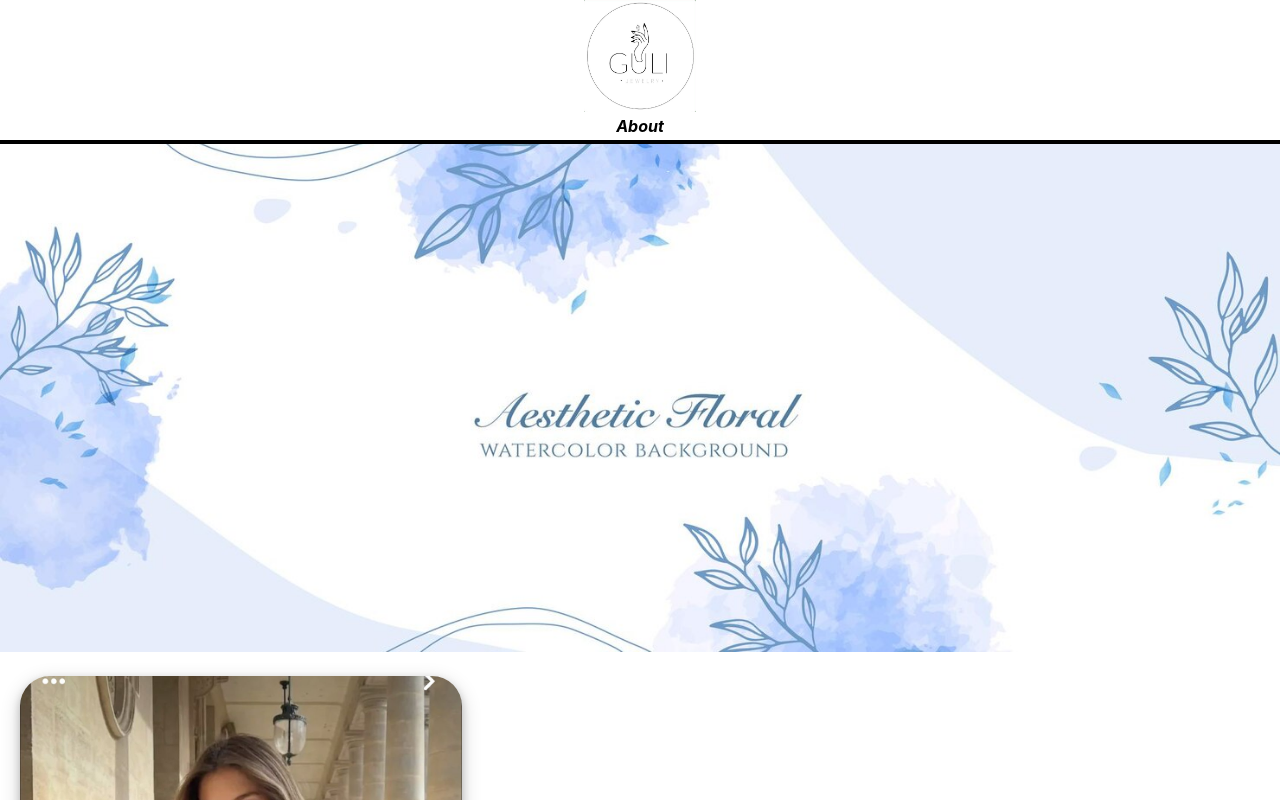
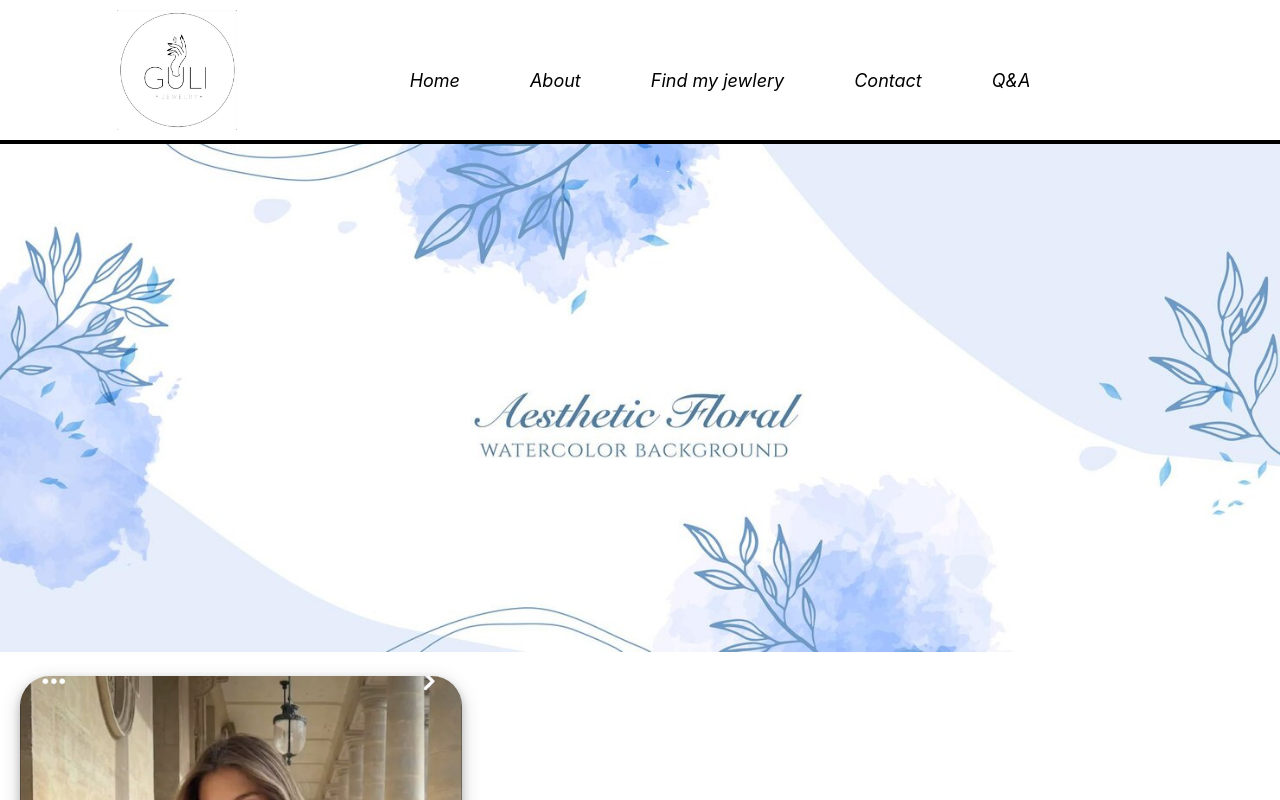
Before and after one commit to orb7410/webProject, a React (Create React App) app: page / in a window 1280 px wide. Shown: the top 800 px of the page. Built offline with nearby package versions, Linux system fonts and the light colour scheme.

Commit message:
add menue not finished

```diff
--- a/package.json
+++ b/package.json
@@ -8,6 +8,7 @@
     "@testing-library/user-event": "^13.5.0",
     "react": "^18.2.0",
     "react-dom": "^18.2.0",
+    "react-router-dom": "^6.22.3",
     "react-scripts": "5.0.1",
     "web-vitals": "^2.1.4"
   },
--- a/src/App.js
+++ b/src/App.js
@@ -1,17 +1,22 @@
-import logo from './assets/logo.png';
+// import logo from './assets/logo.png';
 import bodyCover from './assets/body-cover.jpeg'
 import profilePic from './assets/profile-pic.jpeg'
 import './App.css';
+import Navebar from './Navebar';
+// import { BrowserRouter as Router } from 'react-router-dom';
 
 function App() {
   return (
     <div className="App">
       <header className="App-header">
-          <img src={logo} className="App-logo" alt="logo" />
-          <p className={"App-headerButtonText"}>
+          {/* <img src={logo} className="App-logo" alt="logo" /> */}
+            <Navebar/>
+          {/* <p className={"App-headerButtonText"}>
               About
-          </p>
+          </p> */}
       </header>
+
+
         <div className="App-body">
             <div className={"App-image-container"}>
                 <img src={bodyCover} className="App-bodyCover" alt="logo" />
--- /dev/null
+++ b/src/Navbar.css
@@ -0,0 +1,55 @@
+nav{
+  display: flex;
+  align-items: center;
+  /* justify-content: space-between; */
+  background-color: white;
+  border-bottom: black 4px solid;
+  height: 140px;
+  position: fixed;
+  width: 100%;
+  top: 0;
+  color: white;
+}
+
+.navbar-brand {
+  display: flex;
+  align-items: center; /* Center vertically */
+  justify-content: center; /* Center horizontally */
+  flex-grow: 0.5; /* Allow the logo to take up remaining space */
+}
+
+.App-logo {
+  height: 120px; /* Adjust the height of the logo as needed */
+  width: auto; /* Ensure the width adjusts proportionally */
+}
+
+#navbar {
+  display: flex;
+  position: center;
+  align-items: center;
+  justify-content: center; /* Center horizontally */
+  height: 100%; /* Ensure the container takes up the full height */
+}
+
+#navbar ul { /* menue to be in a line*/
+  display: flex;
+  list-style: none;
+  padding: 0;
+  margin: 0;
+}
+
+#navbar li {
+  margin-left: 40px; /* space between menu items */
+  font-size: 18px; /* Adjust the font size of the menu items */
+  font-style: oblique;
+}
+
+#navbar a {
+  display: flex;
+  align-items: center;
+  justify-content: center;
+  height: 100%;
+  text-decoration: none; /*without a line under the menue leter*/
+  color: black; /* Changed the text color to black for better visibility */
+  padding: 10px 15px;
+}
--- /dev/null
+++ b/src/Navebar.js
@@ -0,0 +1,35 @@
+// import { Link } from 'react-router-dom';
+import logo from './assets/logo.png';
+import './Navbar.css';
+
+function Navbar() {
+    return (
+        <nav class="navbar navbar-expand-lg navbar-light bg-light">
+            <a class="navbar-brand" href="/" aria-label="Home">
+                 <img src={logo} className="App-logo" alt="logo" />
+            </a>
+
+            <div class="collapse navbar-collapse" id="navbar">
+                <ul class="navbar-nav">
+                    <li class="nav-item active">
+                        <a class="nav-link" href="/" aria-label="Home">Home</a>
+                    </li>
+                    <li class="nav-item">
+                        <a class="nav-link" href="/" aria-label="About">About</a>
+                    </li>
+                    <li class="nav-item">
+                        <a class="nav-link" href="/" aria-label="Find my jewlery">Find my jewlery</a>
+                    </li>
+                    <li class="nav-item">
+                        <a class="nav-link" href="/" aria-label="Contact">Contact</a>
+                    </li>
+                    <li class="nav-item">
+                        <a class="nav-link" href="/" aria-label="Q&A">Q&A</a>
+                    </li>
+                </ul>
+            </div>
+        </nav>
+    )
+}
+
+export default Navbar;
```
Also changed, not shown: 1 other file (tests, documents, lock files or other folders).
